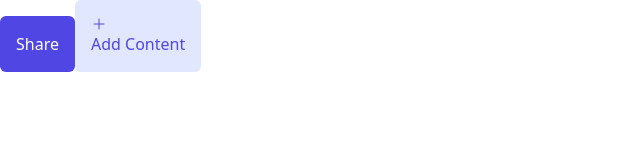
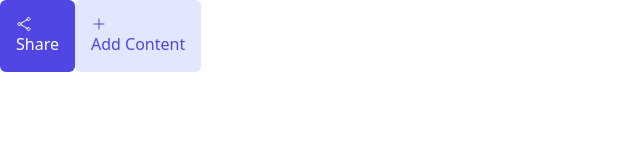
Before and after one commit to dipanmaulick001/BrainDB-FE, a React (Vite) app: page / in a window 1280 px wide. Shown: the top 160 px of the page, without its empty margins (0-640 px from the left). Built offline with nearby package versions, Linux system fonts and the light colour scheme.

Commit message:
share icon added

```diff
--- a/src/App.tsx
+++ b/src/App.tsx
@@ -1,11 +1,12 @@
 import './App.css'
 import { Button } from './components/ui/Button'
 import { PlusIcon } from './icons/PlusIcon'
+import { ShareIcon } from './icons/ShareIcon'
 
 function App() {
   return (
     <>
-      <Button variant="primary" text="Share" />
+      <Button startIcon={<ShareIcon size={"md"}/>} variant="primary" text="Share" />
       <Button  startIcon={<PlusIcon size={'md'}/>} variant="secondary" text="Add Content"/>
     </>
   )
--- /dev/null
+++ b/src/icons/ShareIcon.tsx
@@ -0,0 +1,10 @@
+import { IconSizeVariants, type IconProps } from ".";
+
+export const ShareIcon = (props : IconProps)=>{
+    return (
+    <svg xmlns="http://www.w3.org/2000/svg" fill="none" viewBox="0 0 24 24" stroke-width="1.5" stroke="currentColor" className={IconSizeVariants[props.size]}>
+    <path stroke-linecap="round" stroke-linejoin="round" d="M7.217 10.907a2.25 2.25 0 1 0 0 2.186m0-2.186c.18.324.283.696.283 1.093s-.103.77-.283 1.093m0-2.186 9.566-5.314m-9.566 7.5 9.566 5.314m0 0a2.25 2.25 0 1 0 3.935 2.186 2.25 2.25 0 0 0-3.935-2.186Zm0-12.814a2.25 2.25 0 1 0 3.933-2.185 2.25 2.25 0 0 0-3.933 2.185Z" />
+    </svg>
+    )
+
+}
```
